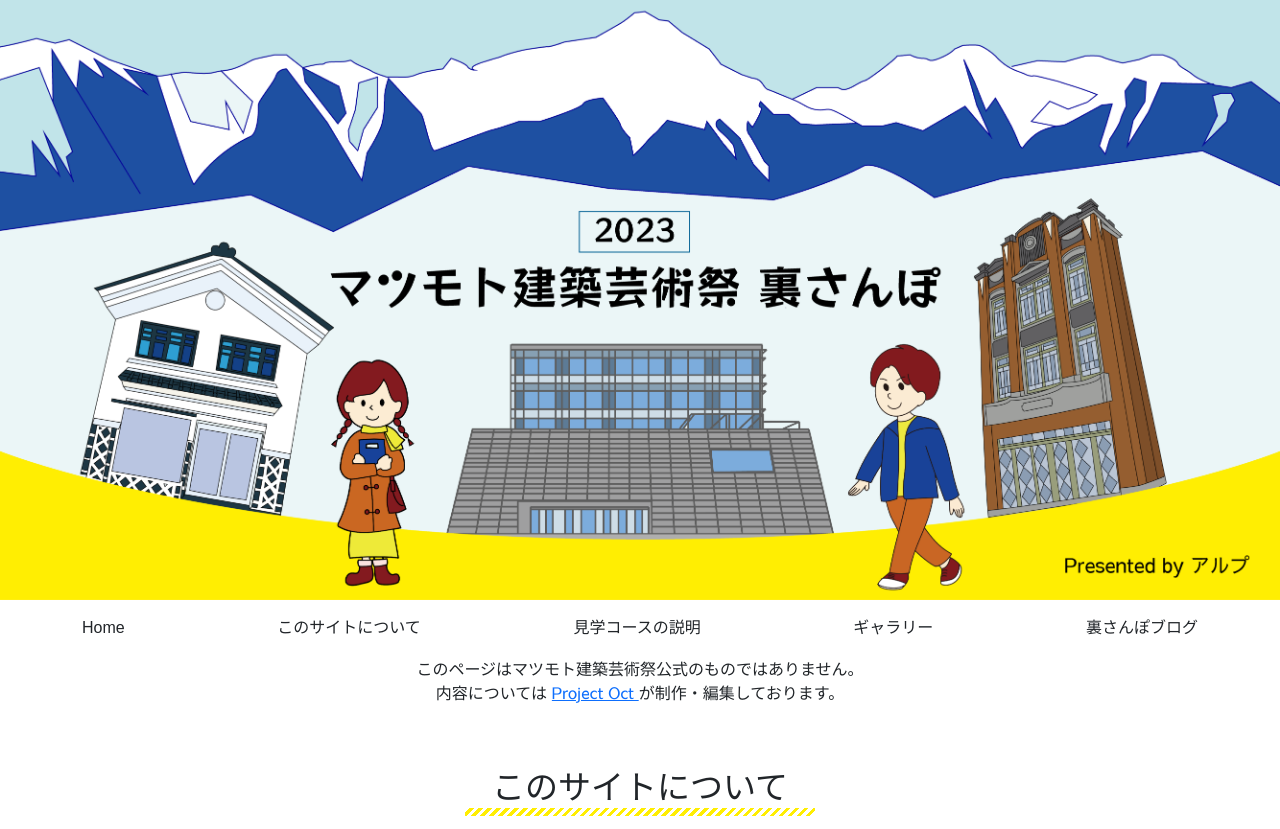
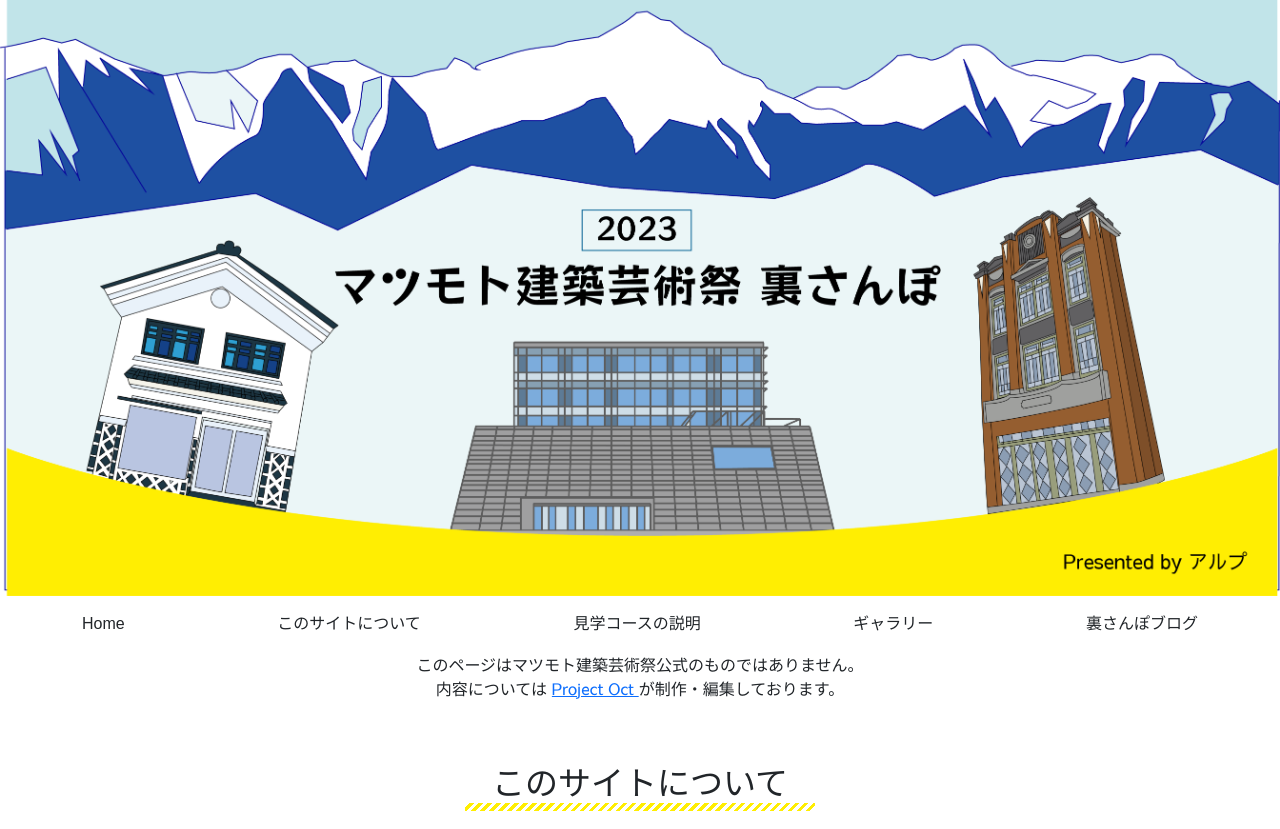
Before and after one commit to feelings-for-peperoncino/maaf2023, a plain HTML site: page index.html in a window 1280 px wide. Shown: the top 829 px of the page. Drawn offline with nearby package versions, Linux system fonts and the light colour scheme; a web font is replaced by a local one.

Commit message:
更新
mvを入れ替えました

```diff
--- a/index.html
+++ b/index.html
@@ -64,7 +64,7 @@
 
     <div>
       <img src="img/sp_mv.png" alt="" width="100%" class="d-md-none">
-      <img src="img/pc_mv.png" alt="" width="100%" class="d-none d-md-block">
+      <img src="img/pcmv.png" alt="" width="100%" class="d-none d-md-block">
     </div>
   </header>
 
```
Also changed, not shown: img/pcmv.png (added).
